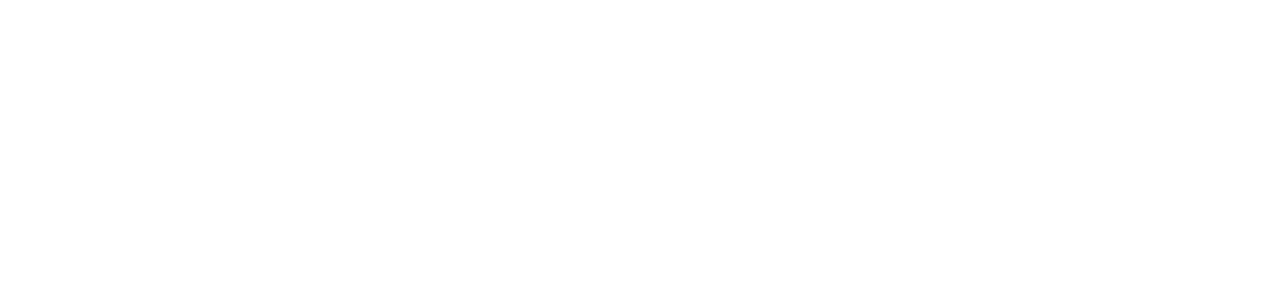
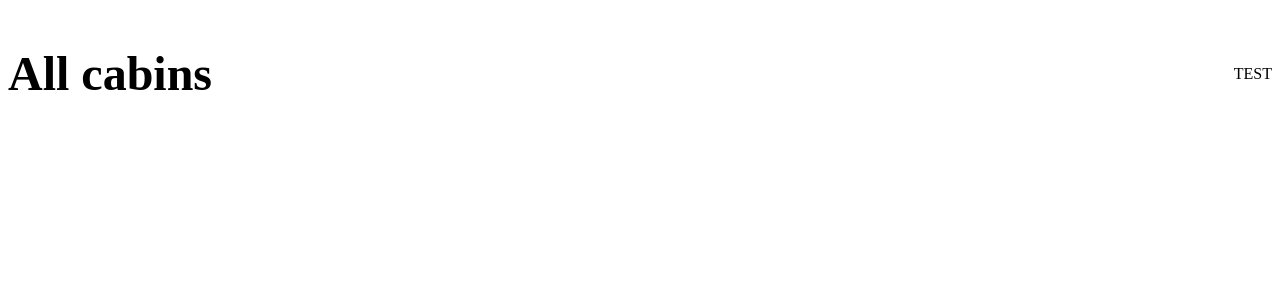
Before and after one commit to alvaroiporre/Hotel-React, a React (Vite) app: page /cabins in a window 1280 px wide. Before the commit this address had no page. Shown: the top 300 px of the page. Built offline with nearby package versions, Linux system fonts and the light colour scheme; the HTML template or start-up script is replaced by a standard one; a web font is replaced by a local one.

Commit message:
Add Cabins component page

```diff
--- a/src/App.tsx
+++ b/src/App.tsx
@@ -1,12 +1,14 @@
 import { BrowserRouter, Route, Routes } from "react-router-dom";
 import Dashboard from './pages/Dashboard'
 import Bookings from "./pages/Bookings";
+import Cabins from "./pages/Cabins";
 const App = () => {
   return (
     <BrowserRouter>
       <Routes>
         <Route path='dashboard' element={<Dashboard />}/>
         <Route path='bookings' element={<Bookings />}/>
+        <Route path='cabins' element={<Cabins />}/>
       </Routes>
     </BrowserRouter>
   );
--- a/src/pages/Cabins.jsx
+++ b/src/pages/Cabins.tsx
@@ -1,13 +1,13 @@
 import Heading from "../ui/Heading";
 import Row from "../ui/Row";
 
-function Cabins() {
+const Cabins = () => {
   return (
     <Row type="horizontal">
       <Heading as="h1">All cabins</Heading>
       <p>TEST</p>
     </Row>
   );
-}
+};
 
 export default Cabins;
```
